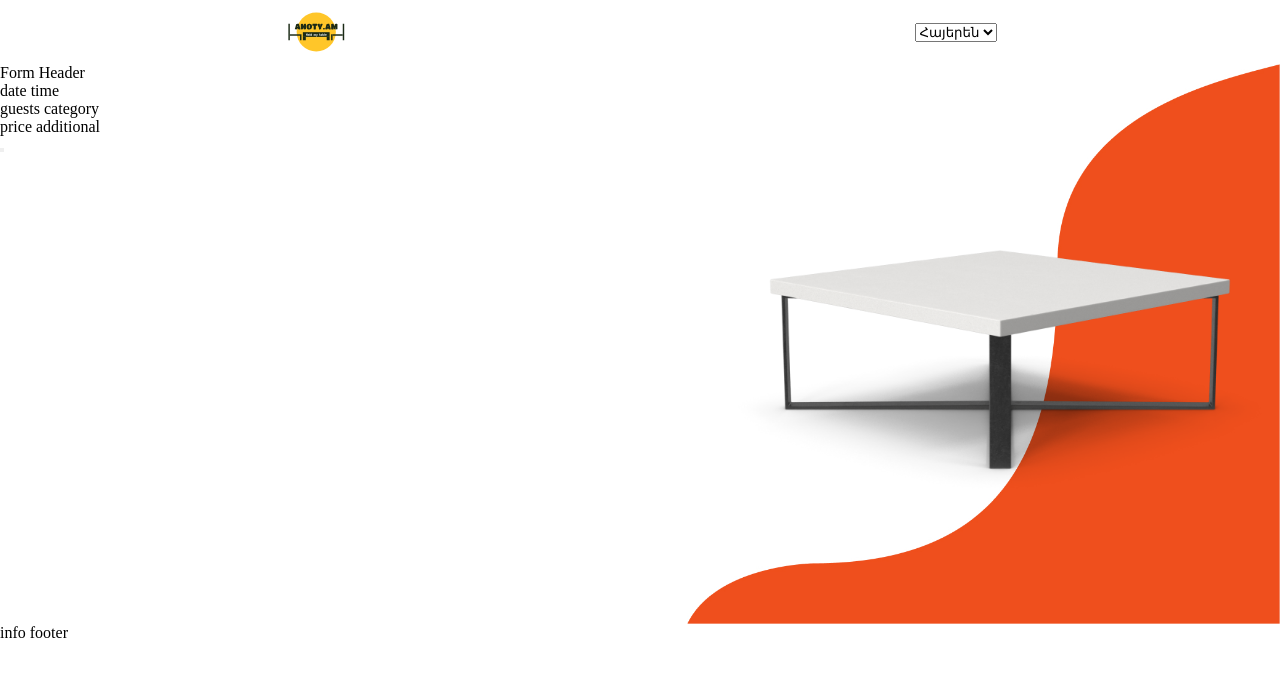
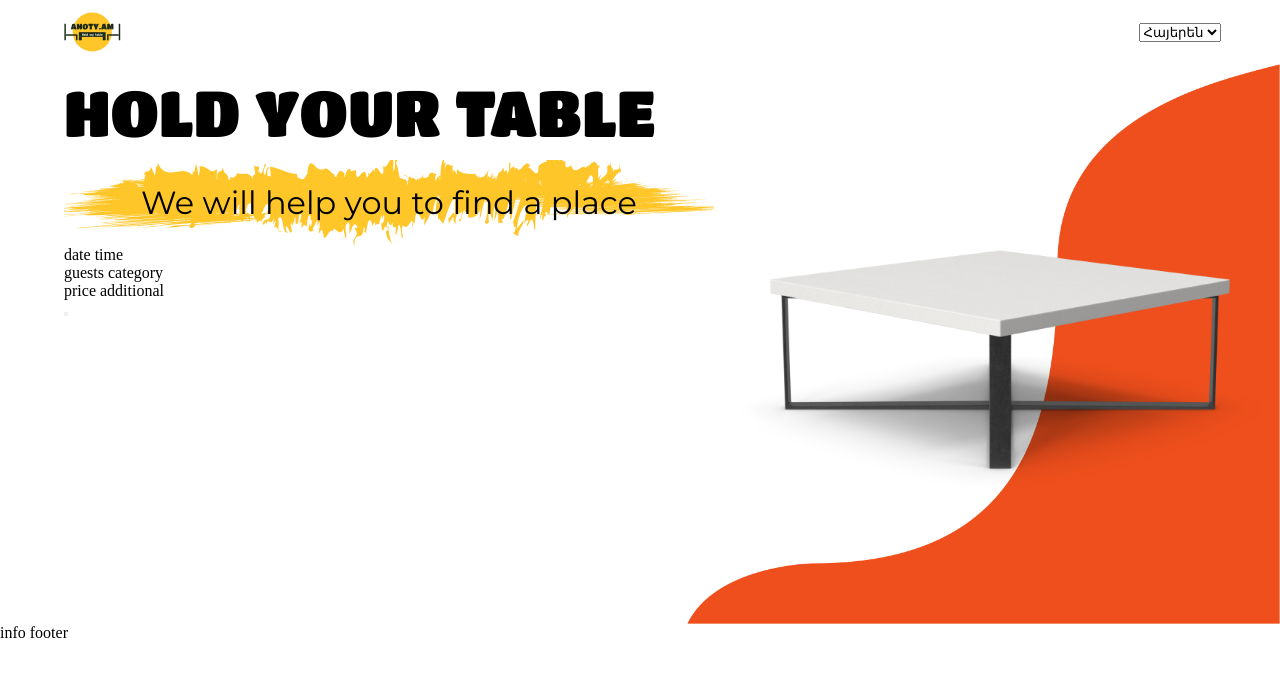
Before and after one commit to narekmaralchyan13/anoty1, a Gatsby site: page / in a window 1280 px wide. Built offline with nearby package versions, Linux system fonts and the light colour scheme; Gatsby itself is replaced by a stand-in of ours.

Commit message:
add form header

```diff
--- a/package.json
+++ b/package.json
@@ -8,6 +8,8 @@
   },
   "author": "Kyle Mathews <mathews.kyle@gmail.com>",
   "dependencies": {
+    "@fontsource/montserrat": "^4.5.14",
+    "@fontsource/titan-one": "^4.5.9",
     "gatsby": "^5.8.0",
     "gatsby-plugin-image": "^3.8.0",
     "gatsby-plugin-manifest": "^5.8.0",
--- a/src/components/form/formStyle.module.css
+++ b/src/components/form/formStyle.module.css
@@ -1,5 +1,5 @@
 .form {
-    width: 100%;
+    padding-left: 5%;
     height: 70%;
     background-image:url(./../../images/tableBackground.png) ,url(./../../images/background.jpg);
     background-size: auto 100% , auto 100%;
--- a/src/components/form/index.js
+++ b/src/components/form/index.js
@@ -1,11 +1,11 @@
 import React from 'react'
+import FormHeader from '../fromHeader'
 import * as styles from './formStyle.module.css'
-import image from './../../images/background.jpg'
 
 const Form = () => {
   return (
     <form className={styles.form} >
-      <div>Form Header</div>
+      <FormHeader />
       <div>
           <div>date time</div>
           <div>guests category</div>
--- /dev/null
+++ b/src/components/fromHeader/formHeader.module.css
@@ -0,0 +1,22 @@
+.formHeader{
+    width: 650px;
+}
+.headerText{
+font-family: 'Titan One';
+font-size: 64px;
+font-weight: 400;
+line-height: 96px;
+letter-spacing: 0em;
+text-align: left;
+}
+.infoText{
+padding-top: 19px;
+padding-bottom: 19px;
+font-family: Montserrat;
+font-size: 32px;
+font-weight: 400;
+line-height: 48px;
+letter-spacing: 0em;
+text-align: center;
+background-image: url(../../images/textBackground.jpg);
+}
--- /dev/null
+++ b/src/components/fromHeader/index.js
@@ -0,0 +1,17 @@
+import React from 'react'
+import * as styles from './formHeader.module.css'
+import "@fontsource/titan-one"
+import "@fontsource/montserrat"
+
+
+const FormHeader
+ = () => {
+  return (
+    <div className={styles.formHeader}>
+        <h1 className={styles.headerText}>HOLD YOUR TABLE</h1>
+        <p className={styles.infoText}>We will help you to find a place</p>
+    </div>
+  )
+}
+
+export default FormHeader
--- a/src/components/header/styles.module.css
+++ b/src/components/header/styles.module.css
@@ -1,11 +1,12 @@
 .headerCont{
-    width: 100%;
+    width: 100vw;
     display: flex;
     background-color: white;
     justify-content: space-around;
     align-items: center;
     position: fixed;
     top: 0;
+    gap: 70%;
 }
 .logo{
     height:64px;
```
Also changed, not shown: 1 other file.
